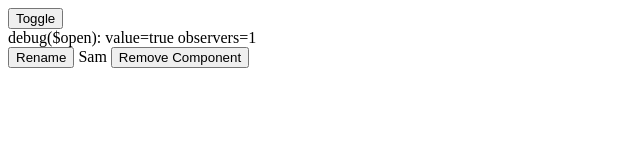
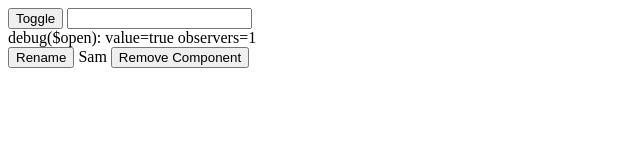
Before and after one commit to dragonbytelabs/stingjs, a website: page demo/index.html in a window 1280 px wide. Shown: the full height of the page, 0-640 px from the left. Drawn offline with Linux system fonts and the light colour scheme.

Commit message:
chore: add demo

```diff
--- a/demo/index.html
+++ b/demo/index.html
@@ -12,6 +12,8 @@
   <div x-data="profile">
     <button x-on:click="toggle">Toggle</button>
 
+    <input x-model="user.name" />
+
     <!-- visible debug output -->
     <div x-debug="$open"></div>
     <button x-on:click="rename">Rename</button>
```
